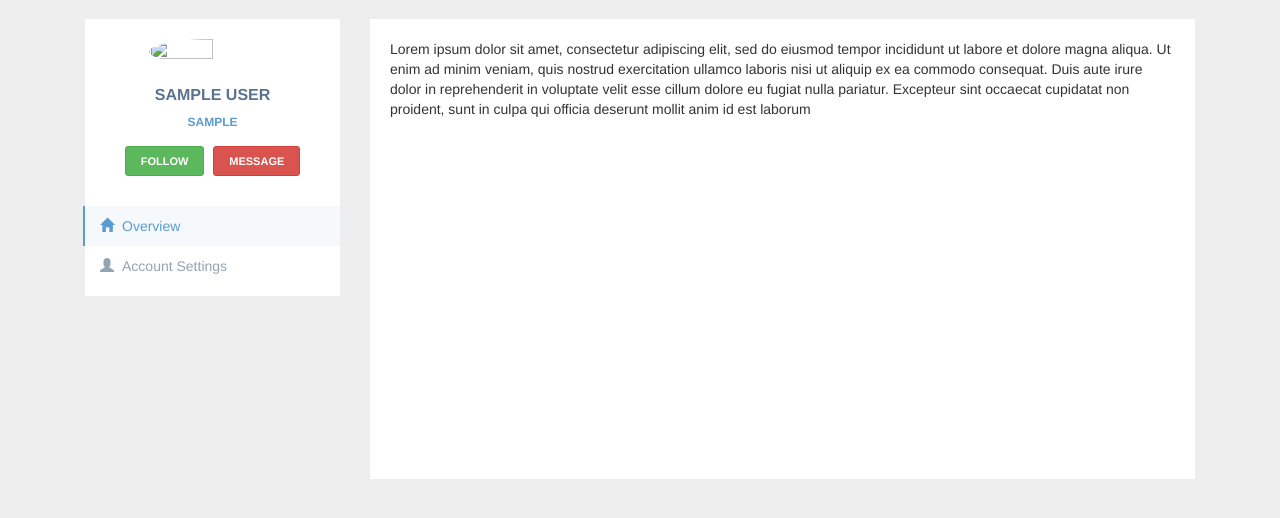
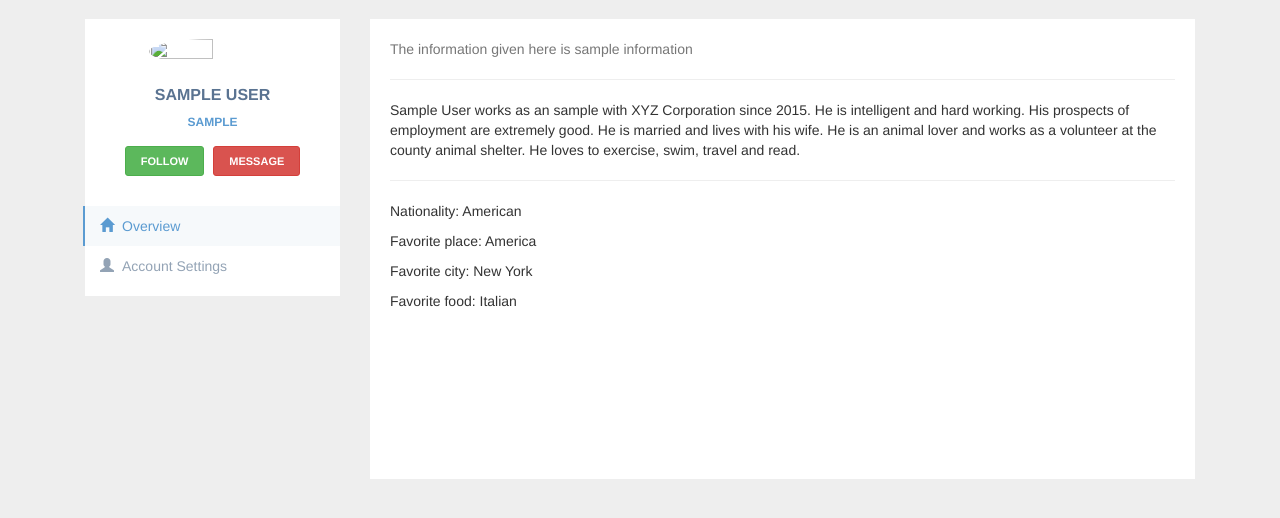
Before and after one commit to ahdeshmukh/udemy-flask, a Flask app: page /user/1 in a window 1280 px wide. Shown: the part 51-569 px from the top of the page. Run offline with Flask 2, Linux system fonts and the light colour scheme; the visitor is signed in with stand-in values (Sample User, id 1); data comes from the database, SQL or seed files in the repository; some libraries are stand-ins or nearby versions.

Commit message:
update to user description

```diff
--- a/routes.py
+++ b/routes.py
@@ -98,8 +98,16 @@ def get_user(user_id):
         if int(user.id) != int(user_id):
             flash('You do not have permission to access this data', 'danger')
             return redirect(url_for('.get_user', user_id=user.id))
-    #user = current_user
-    return render_template("profile.html", user=user)
+    his_her = 'His'
+    he_she = 'He'
+    spouse_name = 'Wife'
+    if user.gender == 'f':
+        his_her = 'Her'
+        he_she = 'She'
+        spouse_name = 'Husband'
+
+    gender_data = {"his_her": his_her, "he_she": he_she, "spouse_name": spouse_name}
+    return render_template("profile.html", user=user, gender_data=gender_data)
 
 
 @app.route('/users')
--- a/templates/profile.html
+++ b/templates/profile.html
@@ -46,7 +46,33 @@
 		</div>
 		<div class="col-md-9">
             <div class="profile-content" id="profile-user-description">
-			   Lorem ipsum dolor sit amet, consectetur adipiscing elit, sed do eiusmod tempor incididunt ut labore et dolore magna aliqua. Ut enim ad minim veniam, quis nostrud exercitation ullamco laboris nisi ut aliquip ex ea commodo consequat. Duis aute irure dolor in reprehenderit in voluptate velit esse cillum dolore eu fugiat nulla pariatur. Excepteur sint occaecat cupidatat non proident, sunt in culpa qui officia deserunt mollit anim id est laborum
+			   {% if not is_admin  %}
+				<div><p class="text-muted">The information given here is sample information</p></div>
+				<hr/>
+				<div>
+					<p>
+						{{user.first_name}} {{user.last_name}} works as an {{user.title}} with XYZ Corporation since 2015.
+						{{gender_data.he_she}} is intelligent and hard working. {{gender_data.his_her}} prospects of employment are extremely good.
+						{{gender_data.he_she}} is married and lives with {{gender_data.his_her.lower()}} {{gender_data.spouse_name.lower()}}.
+						{{gender_data.he_she}} is an animal lover and works as a volunteer at the county animal shelter.
+						{{gender_data.he_she}} loves to exercise, swim, travel and read.
+					</p>
+				</div>
+				<hr/>
+				<div>
+					<p><div>Nationality: American</div></p>
+					<p><div>Favorite place: America</div></p>
+					<p><div>Favorite city: New York</div></p>
+					<p><div>Favorite food: Italian</div></p>
+				</div>
+				{% else %}
+				<p>Welcome {{user.first_name}},</p>
+				<div>
+					You are the administrator for this site. You have access to the private data of the users.
+					You also have privileges to update the data of the users.
+					Use your privileges with extreme care and great responsibility.
+				</div>
+				{% endif %}
             </div>
 			<div class="profile-content" id="profile-user-my-account">
 				<form action="{{url_for('update_account')}}" method="POST" name="update-account-form">
--- a/templates/users.html
+++ b/templates/users.html
@@ -7,8 +7,8 @@
             {% for user in users %}
                 <div class="col-sm-4 col-users">
                     <div><a href="{{url_for('.get_user', user_id=user.id)}}"><img class="img-responsive img-circle" src="{{user.image}}" /></a></div>
-                    <div>{{user.first_name}} {{user.last_name}} </div>
-                    <div>{{user.email}} </div>
+                    <div>{{user.first_name}} {{user.last_name}}</div>
+                    <div>{{user.email}}</div>
                 </div>
             {% endfor %}
         {% else %}
```
